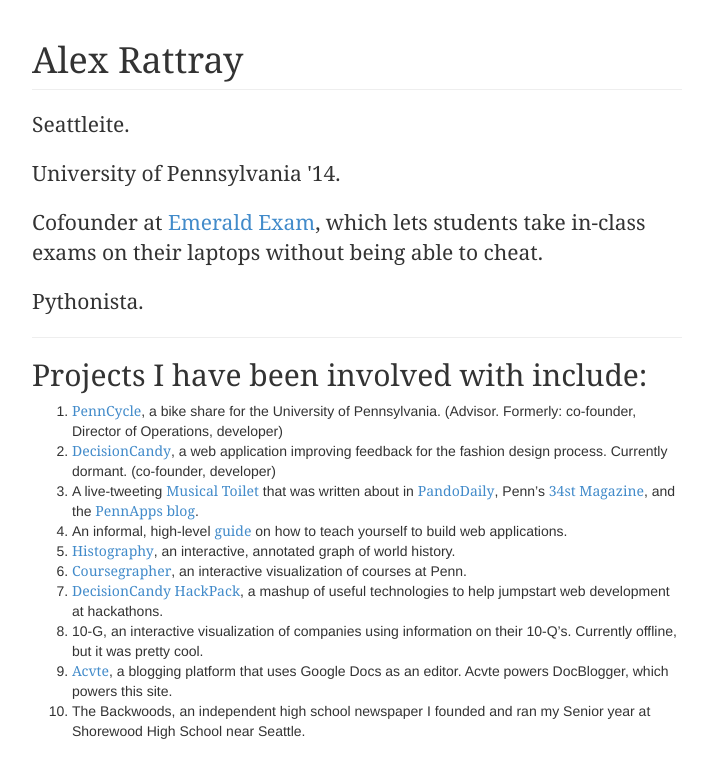
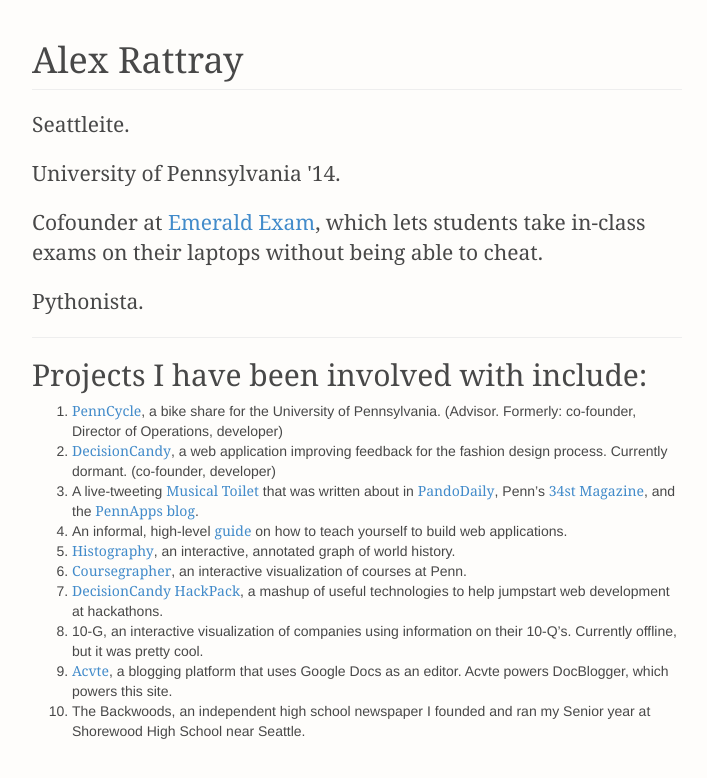
Before and after one commit to rattrayalex/rattrayalex.github.io, a Jekyll site: the page index.html, which Jekyll copies as it is, in a window 1280 px wide. Shown: the top 778 px of the page, without its empty margins (283-990 px from the left). Built offline with Jekyll 4.4.1, drawn with Linux system fonts in a browser that asks for light colours; Markdown is read by kramdown in place of the engine named in the settings.

Commit message:
some styling?

```diff
--- a/index.html
+++ b/index.html
@@ -20,6 +20,11 @@
       .container {
         margin: auto;
         max-width: 680px;
+      }
+      body {
+        background: #F6F5DB;
+        background: rgba(252, 244, 220, 0.11);
+        color: #484848;
       }
     </style>
   </head>
```
Also changed, not shown: other parts of index.html (+1 -1 lines).
